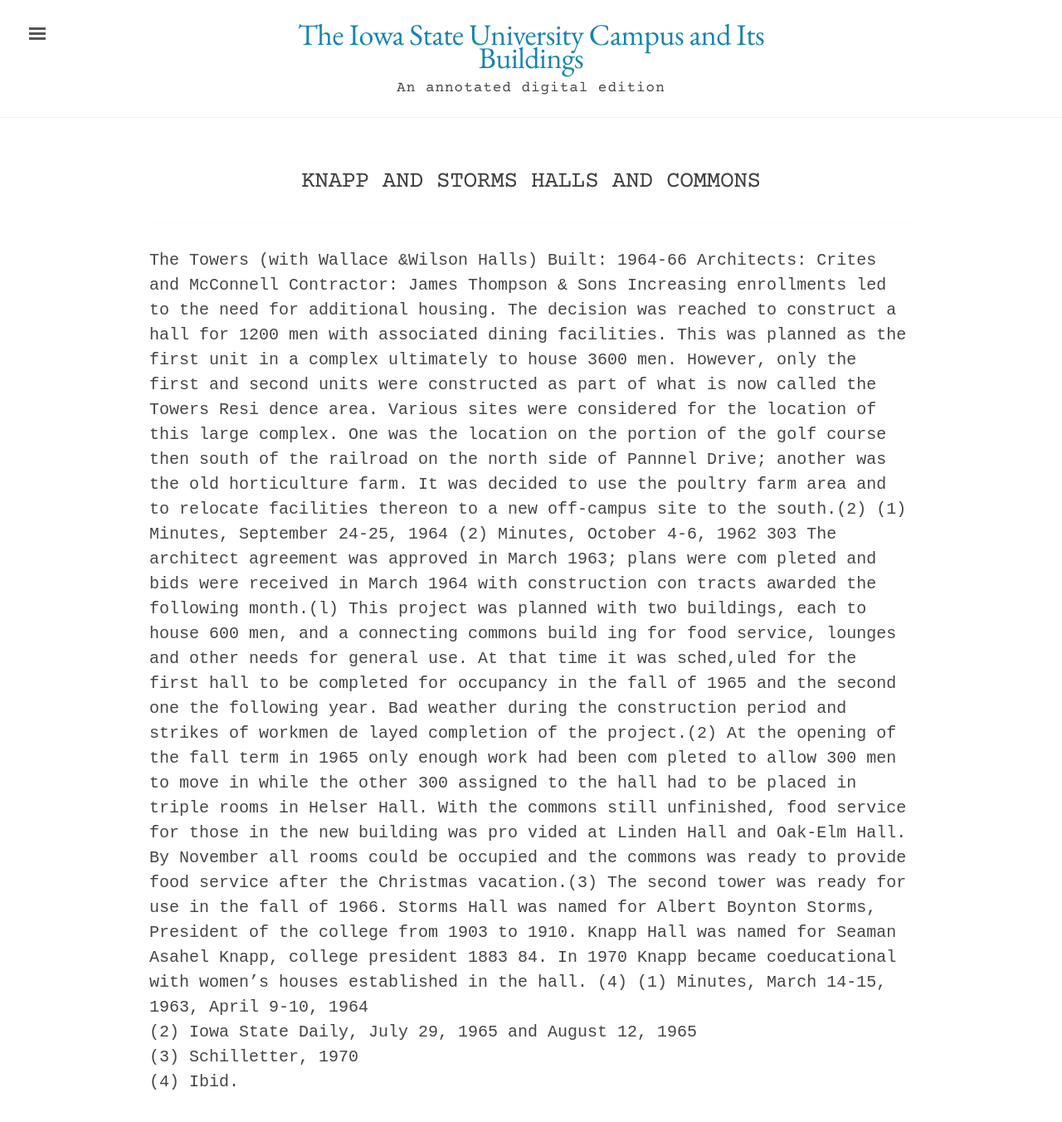
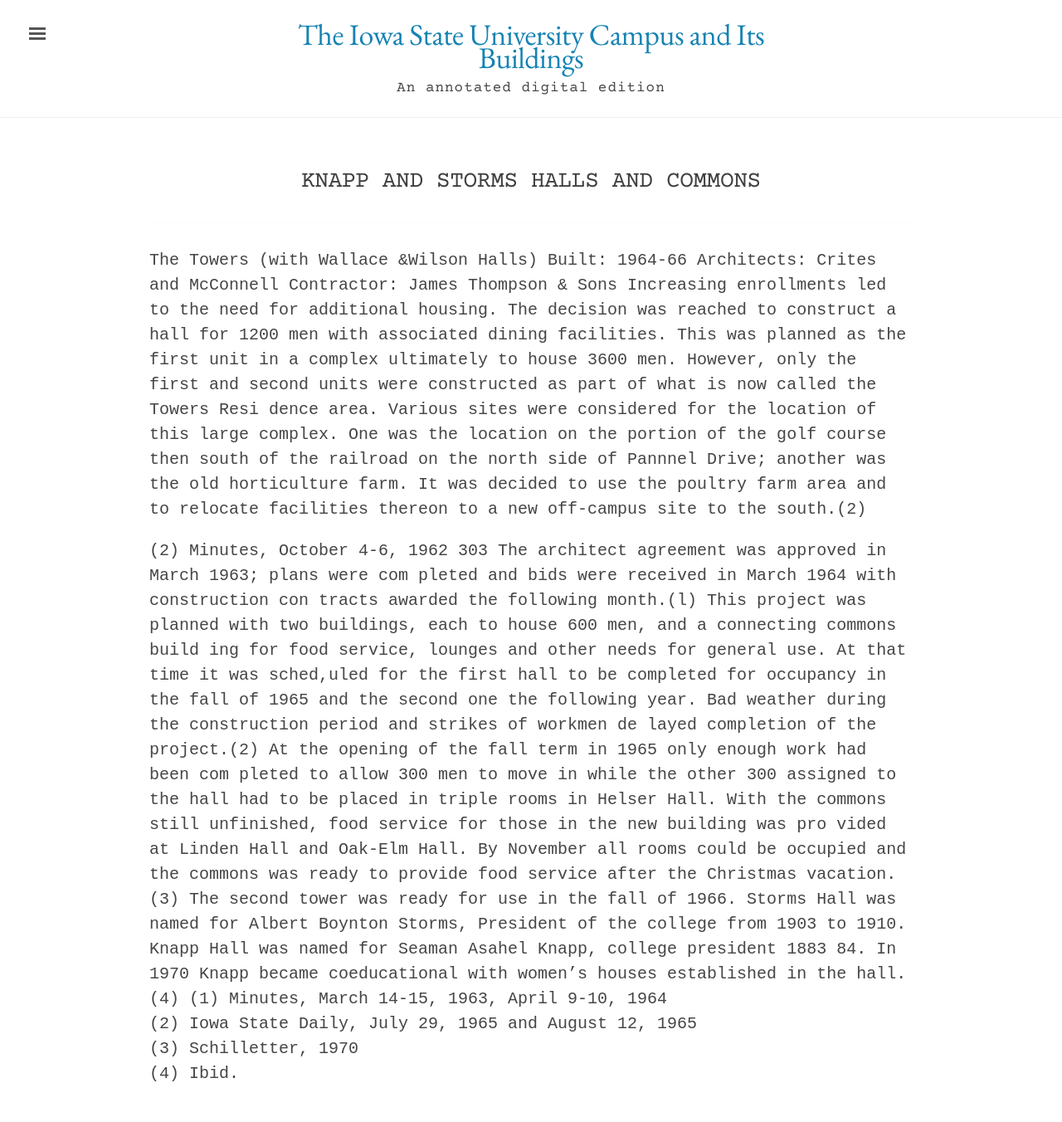
Before and after one commit to emanderson811/day-edition, a Jekyll site: the page built from _texts/buildings/121day-knapp-storms.md, in a window 1280 px wide and 1400 px high. Shown: the top 1352 px of the window at 83% size. Built offline with Jekyll 4.4.1, drawn with Linux system fonts in a browser that asks for light colours.

Commit message:
Update 121day-knapp-storms.md

```diff
--- a/_texts/buildings/121day-knapp-storms.md
+++ b/_texts/buildings/121day-knapp-storms.md
@@ -18,7 +18,7 @@
 Built: 1964-66 Architects: Crites and McConnell Contractor: James Thompson & Sons
 Increasing enrollments led to the need for additional housing. The decision was reached to construct a hall for 1200 men with associated dining facilities. This was planned as the first unit in a complex ultimately to house 3600 men. However, only the first and second units were constructed as part of what is now called the Towers Resi dence area.
 Various sites were considered for the location of this large complex. One was the location on the portion of the golf course then south of the railroad on the north side of Pannnel Drive; another was the old horticulture farm. It was decided to use the poultry farm area and to relocate facilities thereon to a new off-campus site to the south.(2)
-(1) Minutes, September 24-25, 1964
+
 (2) Minutes, October 4-6, 1962
 303
 The architect agreement was approved in March 1963; plans were com pleted and bids were received in March 1964 with construction con tracts awarded the following month.(l) This project was planned with two buildings, each to house 600 men, and a connecting commons build ing for food service, lounges and other needs for general use.
```
